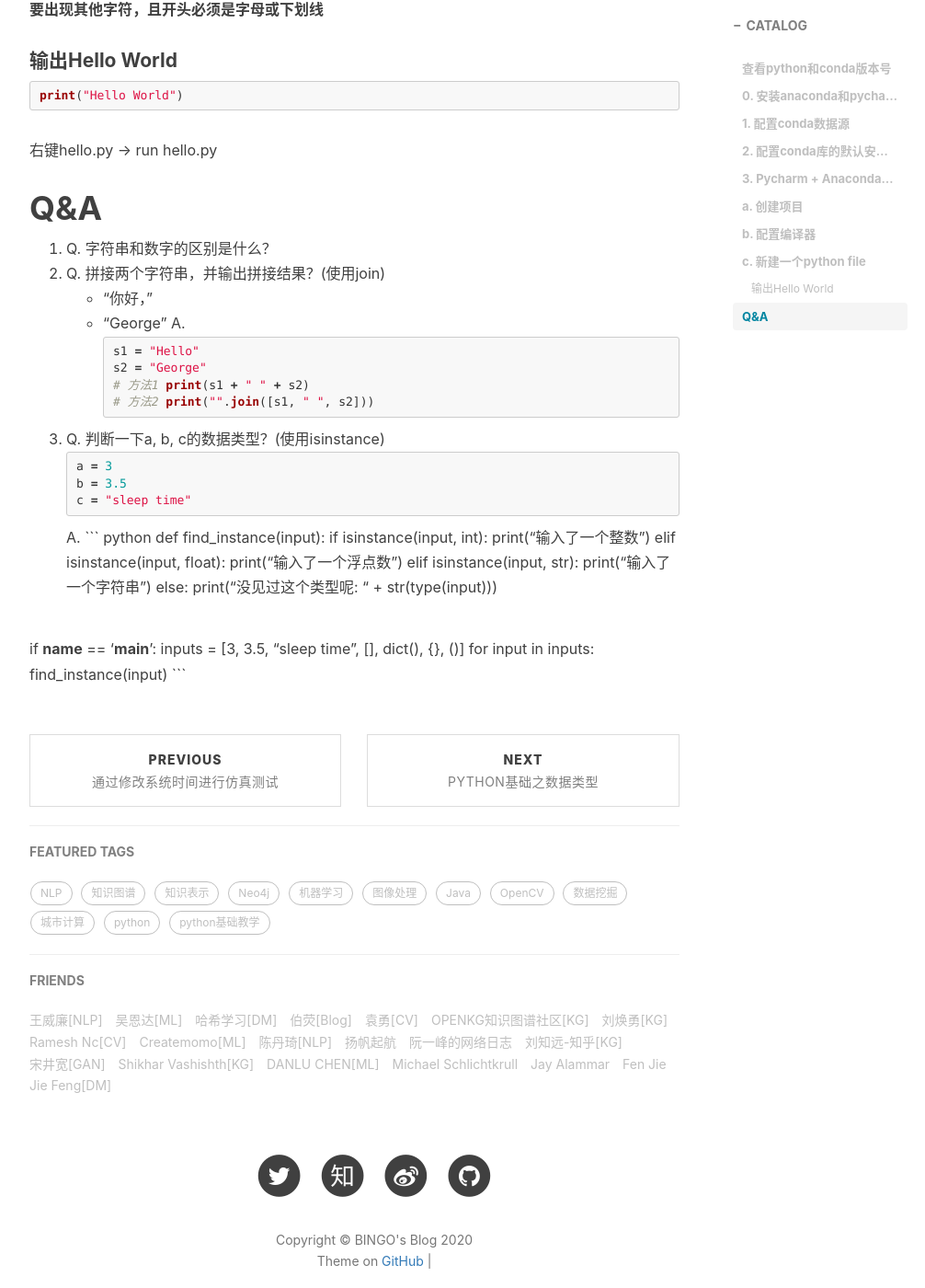
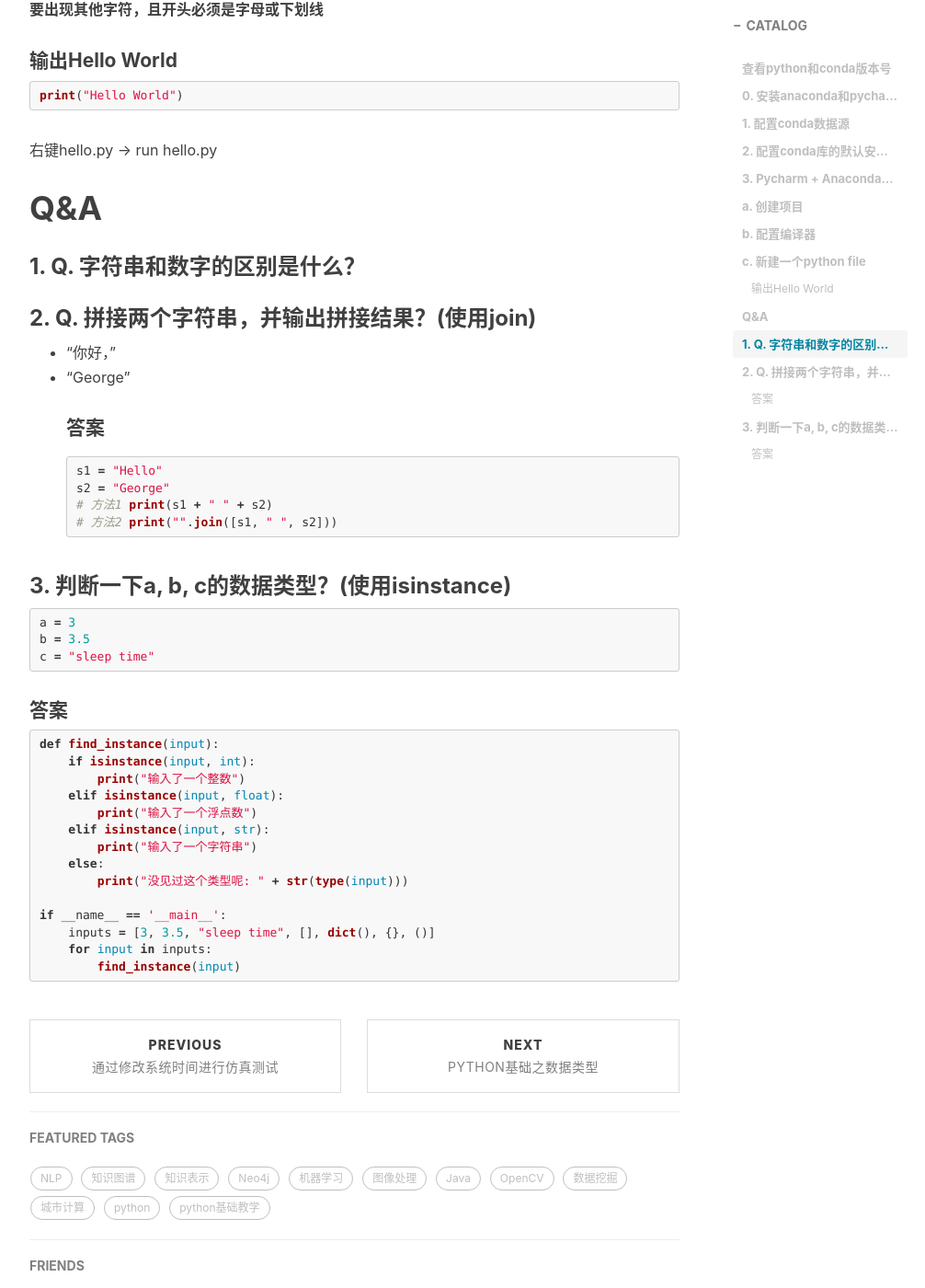
Before and after one commit to yutong2021/yutong2021.github.io, a Jekyll site: the page built from _posts/2020-11-17-Anaconda+Pycharm开发环境搭建.markdown, in a window 1280 px wide and 1400 px high, scrolled down 1676 px. Shown: the whole window at 92% size, without its empty margins (233-1239 px from the left). Built offline with Jekyll 4.4.1, drawn with Linux system fonts in a browser that asks for light colours; nearby versions of some CDN libraries; comment, search, counter and statistics services are not loaded.

Commit message:
新增QA

````diff
--- a/_posts/2020-11-17-Anaconda+Pycharm开发环境搭建.markdown
+++ b/_posts/2020-11-17-Anaconda+Pycharm开发环境搭建.markdown
@@ -47,13 +47,12 @@ print("Hello World")
 右键hello.py -> run hello.py
 
 # Q&A
-1.
-Q. 字符串和数字的区别是什么？
-2.
-Q. 拼接两个字符串，并输出拼接结果？(使用join)
+### 1. Q. 字符串和数字的区别是什么？
+### 2. Q. 拼接两个字符串，并输出拼接结果？(使用join)
 - "你好，"
 - "George"
-A.
+<br>
+#### 答案
 ``` python
 s1 = "Hello"
 s2 = "George"
@@ -63,14 +62,13 @@ print(s1 + " " + s2)
 print("".join([s1, " ", s2]))
 ```
 
-3.
-Q. 判断一下a, b, c的数据类型？(使用isinstance)
+### 3. 判断一下a, b, c的数据类型？(使用isinstance)
 ``` python
 a = 3
 b = 3.5
 c = "sleep time"
 ```
-A.
+#### 答案
 ``` python
 def find_instance(input):
     if isinstance(input, int):
````
Also changed, not shown: _posts/2020-11-18-Python基础之数据类型.markdown (+5 -5 lines).
